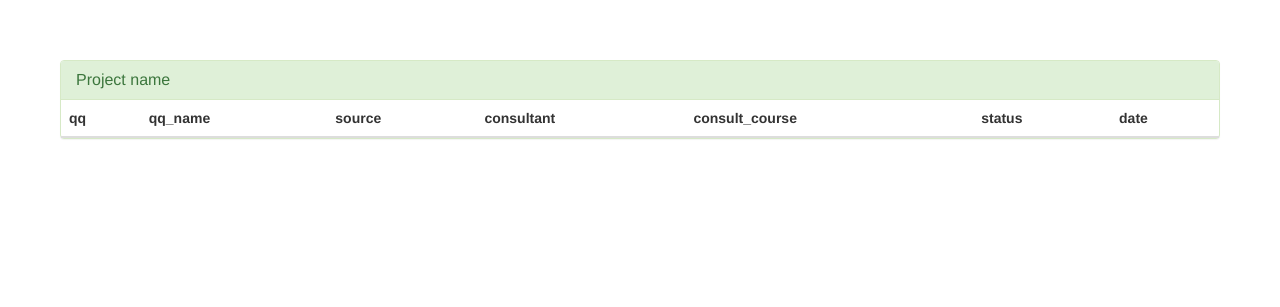
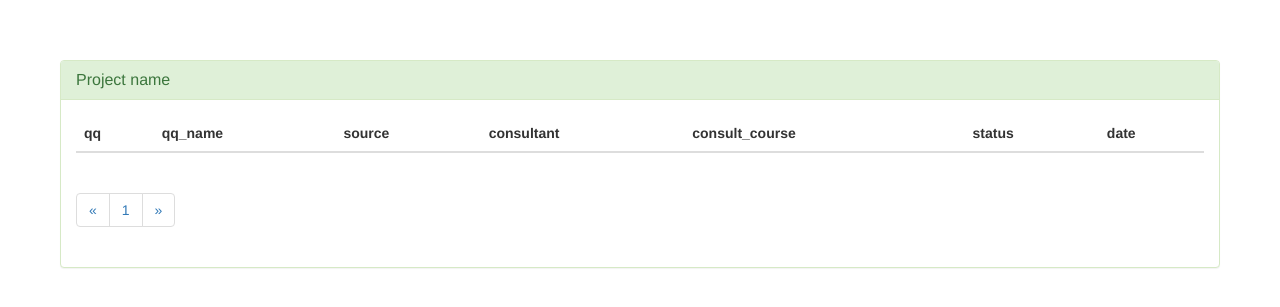
Before and after one commit to sgr-smile2015/website, a Django app: a page that uses templates/common/table_objs.html in a window 1280 px wide. Shown: the part 50-357 px from the top of the page. Run offline with Django 3.2, Linux system fonts and the light colour scheme; data that the repository does not hold is empty; some libraries are stand-ins or nearby versions.

Commit message:
table_obj分页调整

```diff
--- a/templates/common/table_objs.html
+++ b/templates/common/table_objs.html
@@ -8,6 +8,8 @@
             <div class="panel-heading">
                 <h3 class="panel-title">Project name</h3>
             </div>
+
+            <div class="panel-body">
                 <table class="table table-hover">
                     <thead>
                     <tr>
@@ -26,8 +28,26 @@
                     {% endfor %}
                     </tbody>
                 </table>
+
+                <nav aria-label="Page navigation">
+                    <ul class="pagination">
+                        <li>
+                            <a href="#" aria-label="Previous">
+                                <span aria-hidden="true">&laquo;</span>
+                            </a>
+                        </li>
+                        <li><a href="#">1</a></li>
+                        <li>
+                            <a href="#" aria-label="Next">
+                                <span aria-hidden="true">&raquo;</span>
+                            </a>
+                        </li>
+                    </ul>
+                </nav>
+
+            </div>
+
         </div>
     </div>
 
-    </div>
 {% endblock %}
```
Lines whose indentation alone changed are shown as unchanged.
